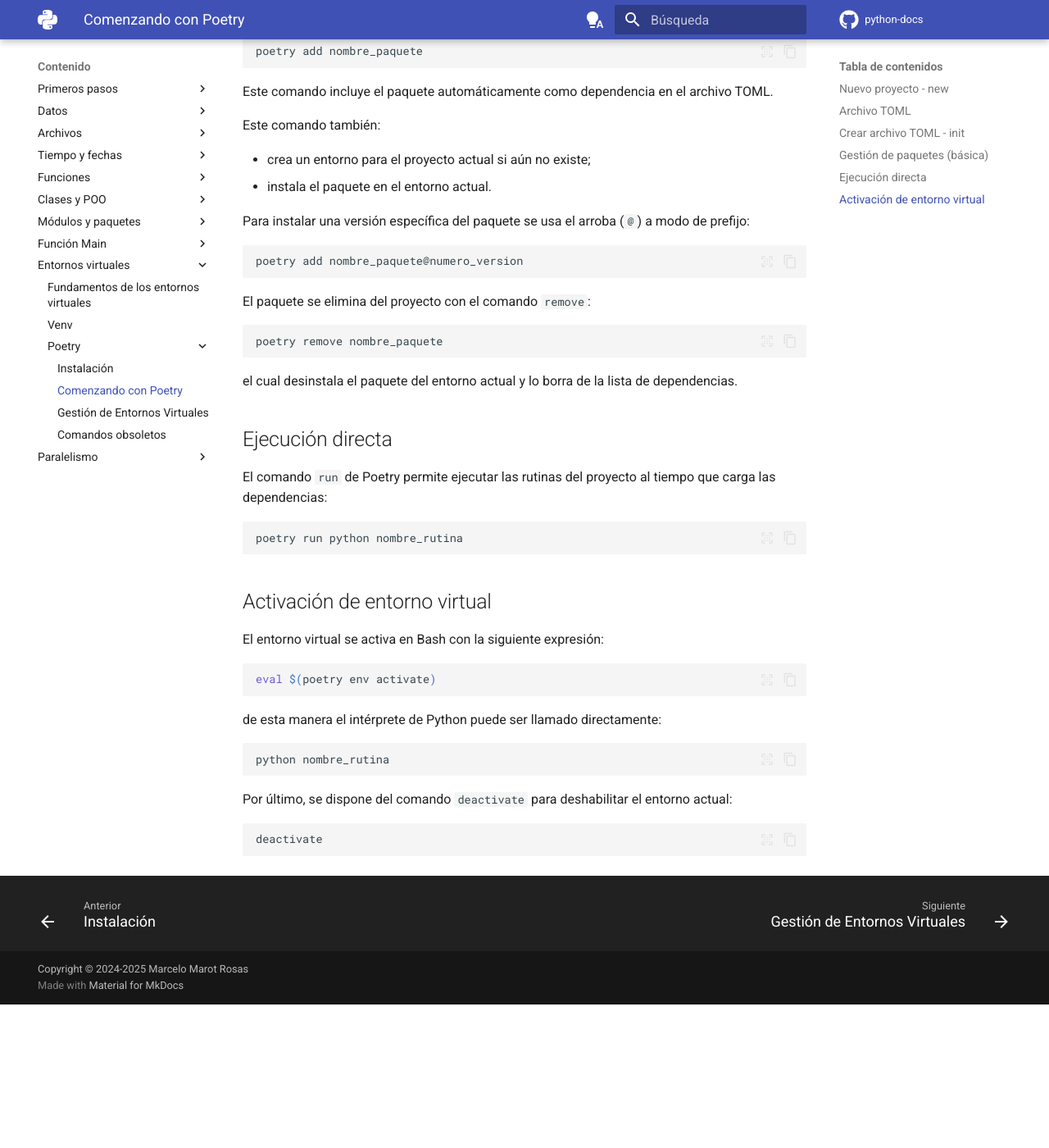
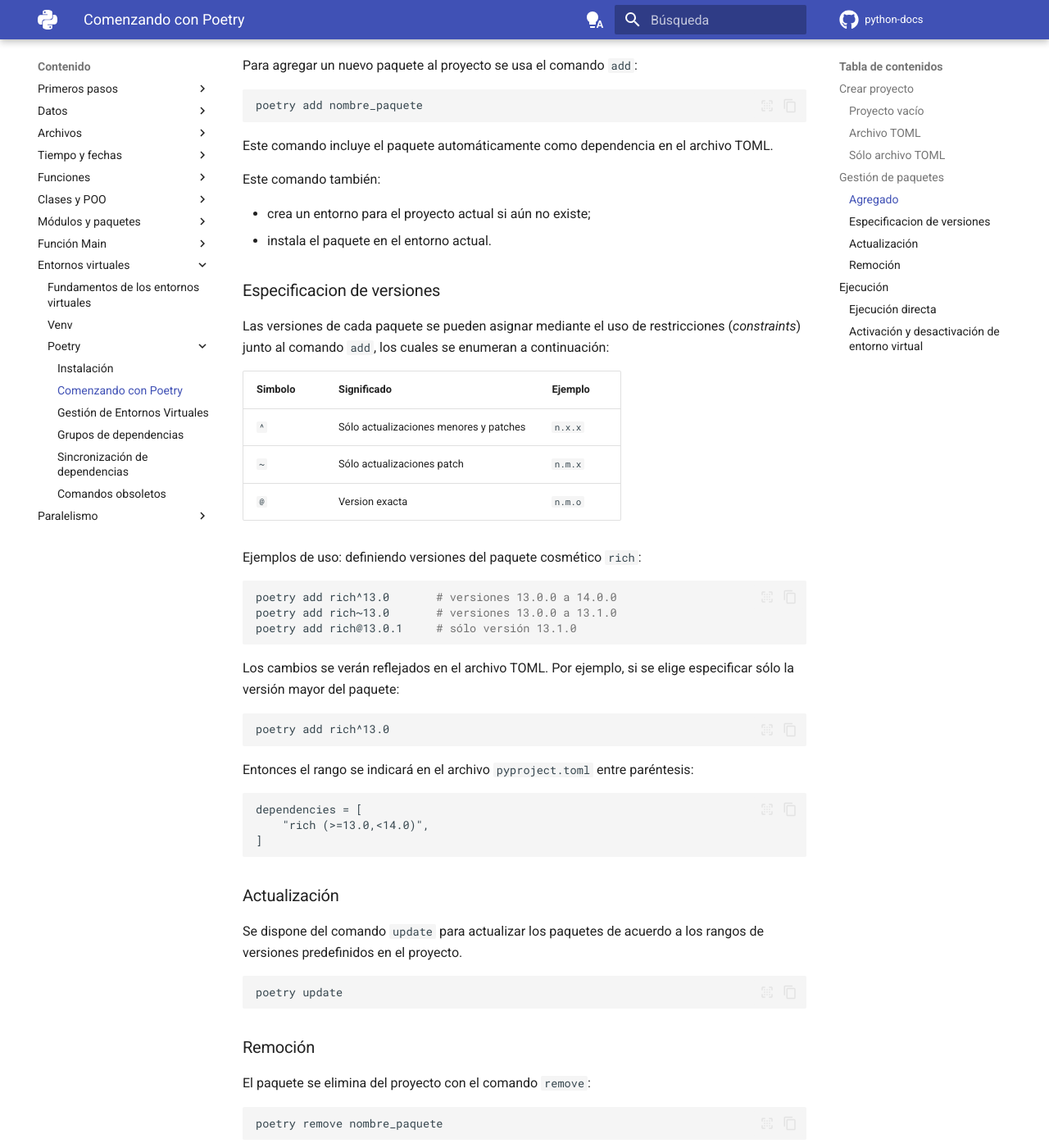
Before and after one commit to alejrot/python-docs, an MkDocs documentation site: the page built from docs/entornos/poetry/comenzando.md, in a window 1280 px wide and 1400 px high, scrolled down 1383 px. Shown: the whole window at 82% size. Built offline with MkDocs 1.6.1 and Material for MkDocs 9.7.7, drawn with Linux system fonts in a browser that asks for light colours; plug-ins that fetch from the network failed and are left out; comment, search, counter and statistics services are not loaded; before the commit the page ends 2608 px from its top, so only the background shows below that; some of the changed text lies outside the part shown.

Commit message:
Poetry II

````diff
--- a/docs/entornos/poetry/comenzando.md
+++ b/docs/entornos/poetry/comenzando.md
@@ -1,11 +1,12 @@
 # Comenzando con Poetry
 
 
+## Crear proyecto
 
+### Proyecto vacío
 
-## Nuevo proyecto - `new`
-
-El comando `new` permite crear un nuevo proyecto:
+El comando `new` permite crear un nuevo proyecto,
+junto a algunos directorios:
 
 ```bash
 poetry new directorio_proyecto
@@ -37,15 +38,16 @@
 
 Todos los archivos se crean vacíos, excepto el archivo `pyproject.toml`
 
-## Archivo TOML
+### Archivo TOML
 
 El archivo `pyproject.toml` es el archivo de configuración principal.
 En él se incluye la información de las dependencias,
 las versiones de Python compatibles,
 la información del autor y su contacto,
 etc.
+Lo habitual es dejar a Poetry crear este archivo mediante comandos.
 
-## Crear archivo TOML - `init`
+### Sólo archivo TOML
 
 Para crear solamente el archivo `pyproject.toml` dentro del directorio actual se usa el comando `init`:
 
@@ -57,7 +59,9 @@
 se abre el mismo menú interactivo que en el caso del comando `new`.
 
 
-## Gestión de paquetes (básica)
+## Gestión de paquetes
+
+### Agregado
 
 Para agregar un nuevo paquete al proyecto
 se usa el comando `add`:
@@ -72,11 +76,59 @@
 - crea un entorno para el proyecto actual si aún no existe;
 - instala el paquete en el entorno actual.
 
-Para instalar una versión específica del paquete se usa el arroba (`@`) a modo de prefijo:
+
+### Especificacion de versiones
+
+Las versiones de cada paquete
+se pueden asignar mediante el uso de restricciones
+(*constraints*)
+junto al comando `add`,
+los cuales se enumeran a continuación:
+
+
+| Simbolo | Significado | Ejemplo|
+|---|---|---|
+| `^` |Sólo actualizaciones menores y patches | `n.x.x` |
+| `~` | Sólo actualizaciones patch | `n.m.x` |
+| `@` | Version exacta | `n.m.o` |
+
+
+
+
+Ejemplos de uso: definiendo versiones del paquete cosmético `rich`:
 
 ```bash
-poetry add nombre_paquete@numero_version
+poetry add rich^13.0       # versiones 13.0.0 a 14.0.0
+poetry add rich~13.0       # versiones 13.0.0 a 13.1.0
+poetry add rich@13.0.1     # sólo versión 13.1.0
 ```
+
+Los cambios se verán reflejados en el archivo TOML.
+Por ejemplo, si se elige especificar sólo la versión mayor del paquete:
+
+```bash
+poetry add rich^13.0
+```
+Entonces el rango se indicará en el archivo `pyproject.toml` entre paréntesis:
+
+```
+dependencies = [
+    "rich (>=13.0,<14.0)",
+]
+```
+
+
+### Actualización
+
+Se dispone del comando `update` para actualizar los paquetes
+de acuerdo a los rangos de versiones predefinidos en el proyecto.
+
+```bash
+poetry update
+```
+
+### Remoción
+
 
 El paquete se elimina del proyecto con el comando `remove`:
 
@@ -86,7 +138,10 @@
 el cual desinstala el paquete del entorno actual y lo borra de la lista de dependencias.
 
 
-## Ejecución directa
+
+## Ejecución
+
+### Ejecución directa
 
 El comando `run` de Poetry permite ejecutar las rutinas del proyecto
 al tiempo que carga las dependencias:
@@ -96,7 +151,7 @@
 ```
 
 
-## Activación de entorno virtual
+### Activación y desactivación de entorno virtual
 
 
 El entorno virtual se activa en Bash con la siguiente expresión:
--- a/mkdocs.yml
+++ b/mkdocs.yml
@@ -281,6 +281,8 @@
         - entornos/poetry/instalacion.md
         - entornos/poetry/comenzando.md
         - entornos/poetry/entornos.md
+        - entornos/poetry/grupos.md
+        - entornos/poetry/sync.md
         - entornos/poetry/obsoletos.md
 
 
````
Also changed, not shown: docs/entornos/poetry/entornos.md (+7 -3 lines), docs/entornos/poetry/grupos.md (added, +122 -0 lines), docs/entornos/poetry/index.md (+9 -0 lines), docs/entornos/poetry/poetry.md (+37 -140 lines), docs/entornos/poetry/sync.md (added, +56 -0 lines).
